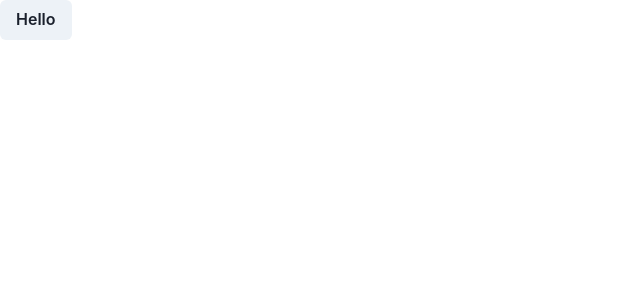
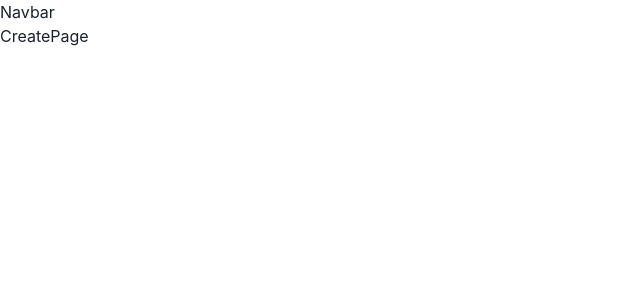
Before and after one commit to Th0ngpv/MERN-Stack-Store-Website, a React (Vite) app in the folder frontend/: page /create in a window 1280 px wide. Shown: the top 300 px of the page, without its empty margins (0-640 px from the left). Built offline with nearby package versions, Linux system fonts and the light colour scheme.

Commit message:
Create website layout

```diff
--- a/frontend/src/App.jsx
+++ b/frontend/src/App.jsx
@@ -1,11 +1,22 @@
-import { Button } from "@chakra-ui/react";
+import { Box } from "@chakra-ui/react";
+import { Route, Routes } from "react-router-dom";
+
+import CreatePage from "./pages/CreatePage";
+import HomePage from "./pages/HomePage";
+
+import Navbar from "./components/Navbar";
 
 function App() {
 
   return (
-    <>
-      <Button>Hello</Button>
-    </>
+    <Box minH={"100vh"}>
+      <Navbar/>
+
+      <Routes>
+        <Route path="/" element= {<HomePage/>} />
+        <Route path="/create" element={<CreatePage />} />
+      </Routes>
+    </Box>
   )
 }
 
--- /dev/null
+++ b/frontend/src/components/Navbar.jsx
@@ -0,0 +1,7 @@
+const Navbar = () => {
+  return (
+    <div>Navbar</div>
+  )
+}
+
+export default Navbar
--- a/frontend/src/main.jsx
+++ b/frontend/src/main.jsx
@@ -3,11 +3,14 @@ import { createRoot } from 'react-dom/client'
 import App from './App.jsx'
 
 import { ChakraProvider } from "@chakra-ui/react"
+import { BrowserRouter } from "react-router-dom";
 
 createRoot(document.getElementById('root')).render(
   <StrictMode>
-    <ChakraProvider>
-      <App />
-    </ChakraProvider>
+    <BrowserRouter>
+      <ChakraProvider>
+        <App />
+      </ChakraProvider>
+    </BrowserRouter>
   </StrictMode>,
 )
--- /dev/null
+++ b/frontend/src/pages/CreatePage.jsx
@@ -0,0 +1,7 @@
+const CreatePage = () => {
+  return (
+    <div>CreatePage</div>
+  )
+}
+
+export default CreatePage
--- /dev/null
+++ b/frontend/src/pages/HomePage.jsx
@@ -0,0 +1,7 @@
+const HomePage = () => {
+  return (
+    <div>HomePage</div>
+  )
+}
+
+export default HomePage
```
